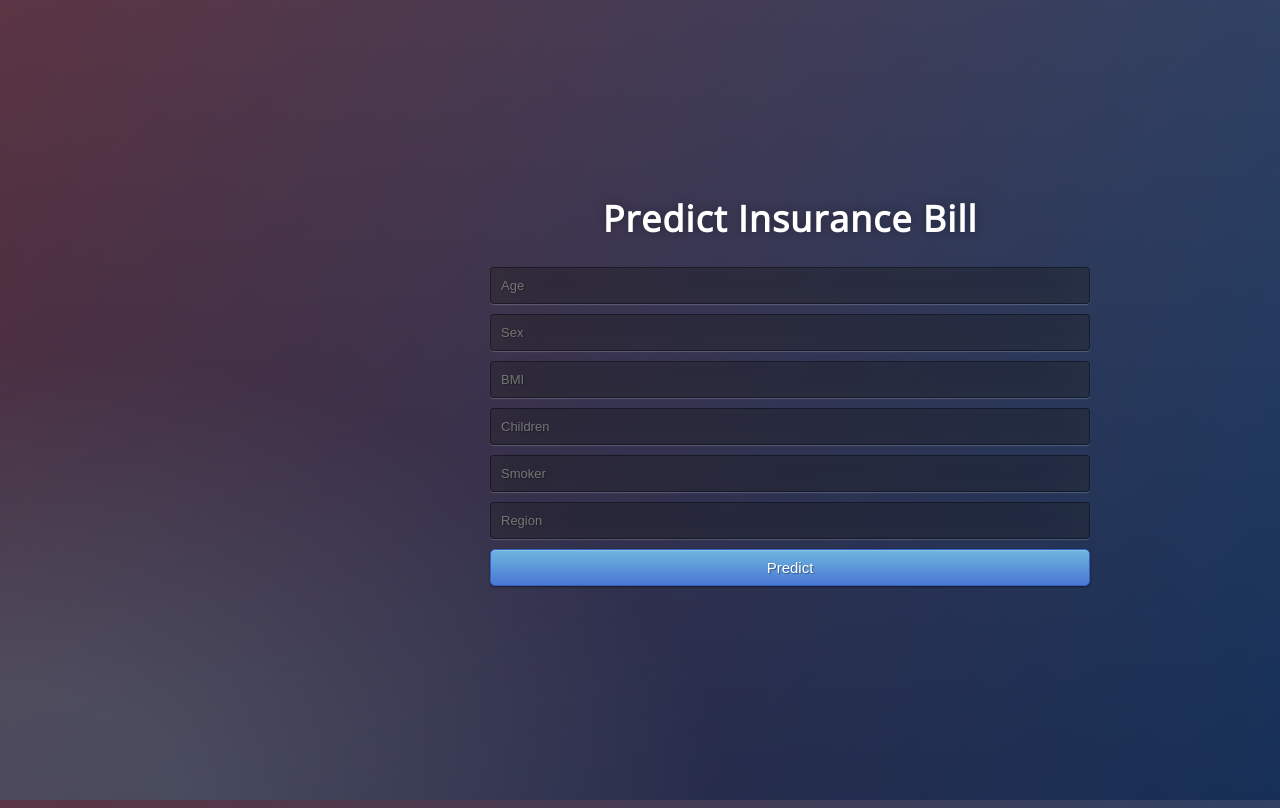
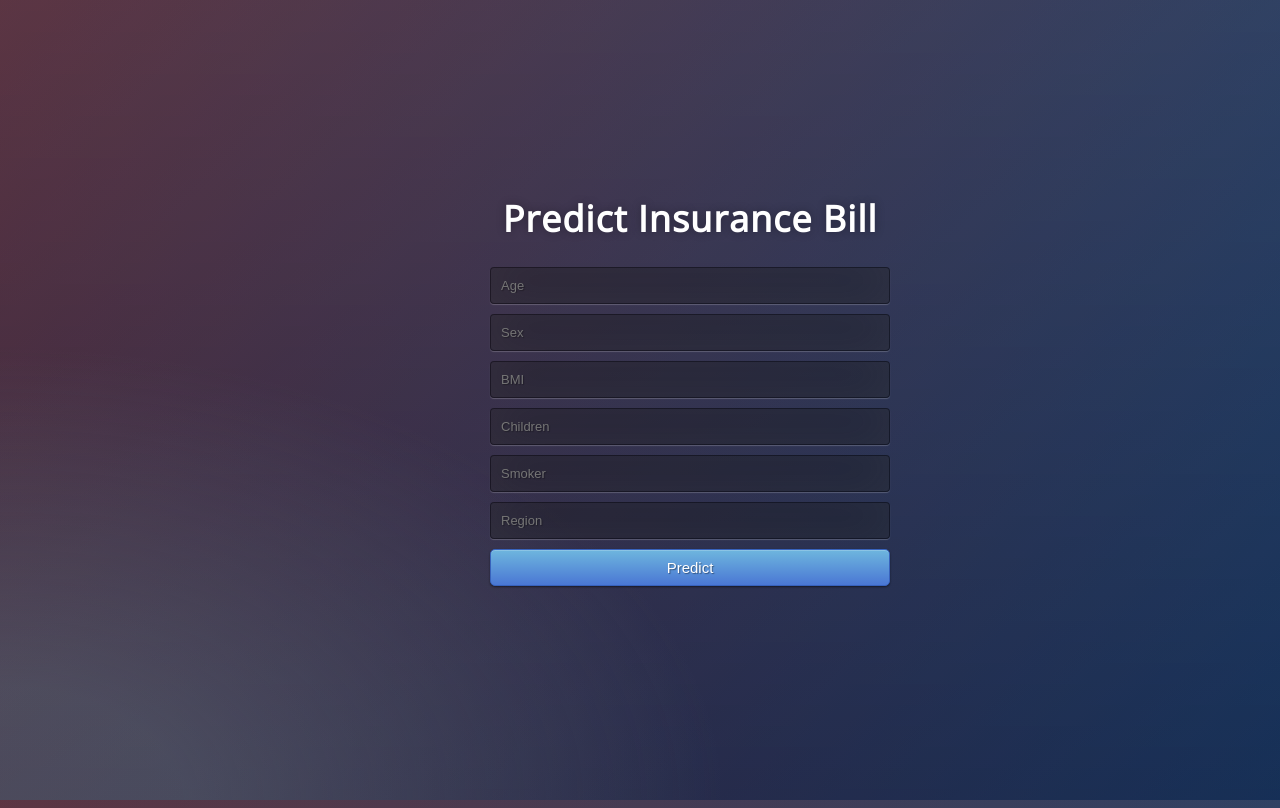
Before and after one commit to imyogesh/yrt-insurance-prediction, a Python web app: template templates/home.html in a window 1280 px wide. Run offline with Jinja, Linux system fonts and the light colour scheme; the template is opened without the code that fills it, so the values that code supplies are empty.

Commit message:
Update style.css

```diff
--- a/static/style.css
+++ b/static/style.css
@@ -35,7 +35,7 @@ body {
 	top: 40%;
 	left: 50%;
 	margin: -150px 0 0 -150px;
-	width:600px;
+	width:400px;
 	height:400px;
 }
 
```
